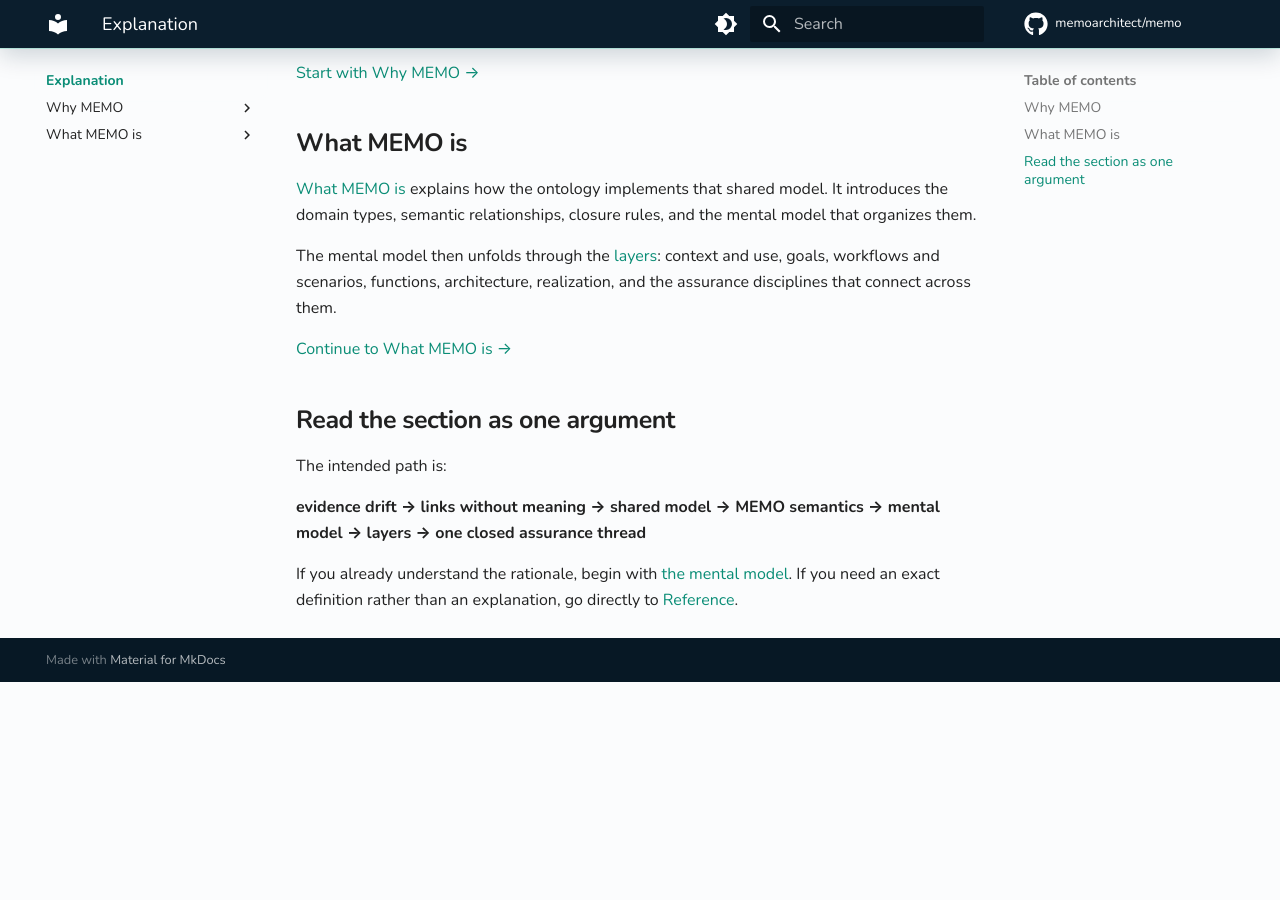
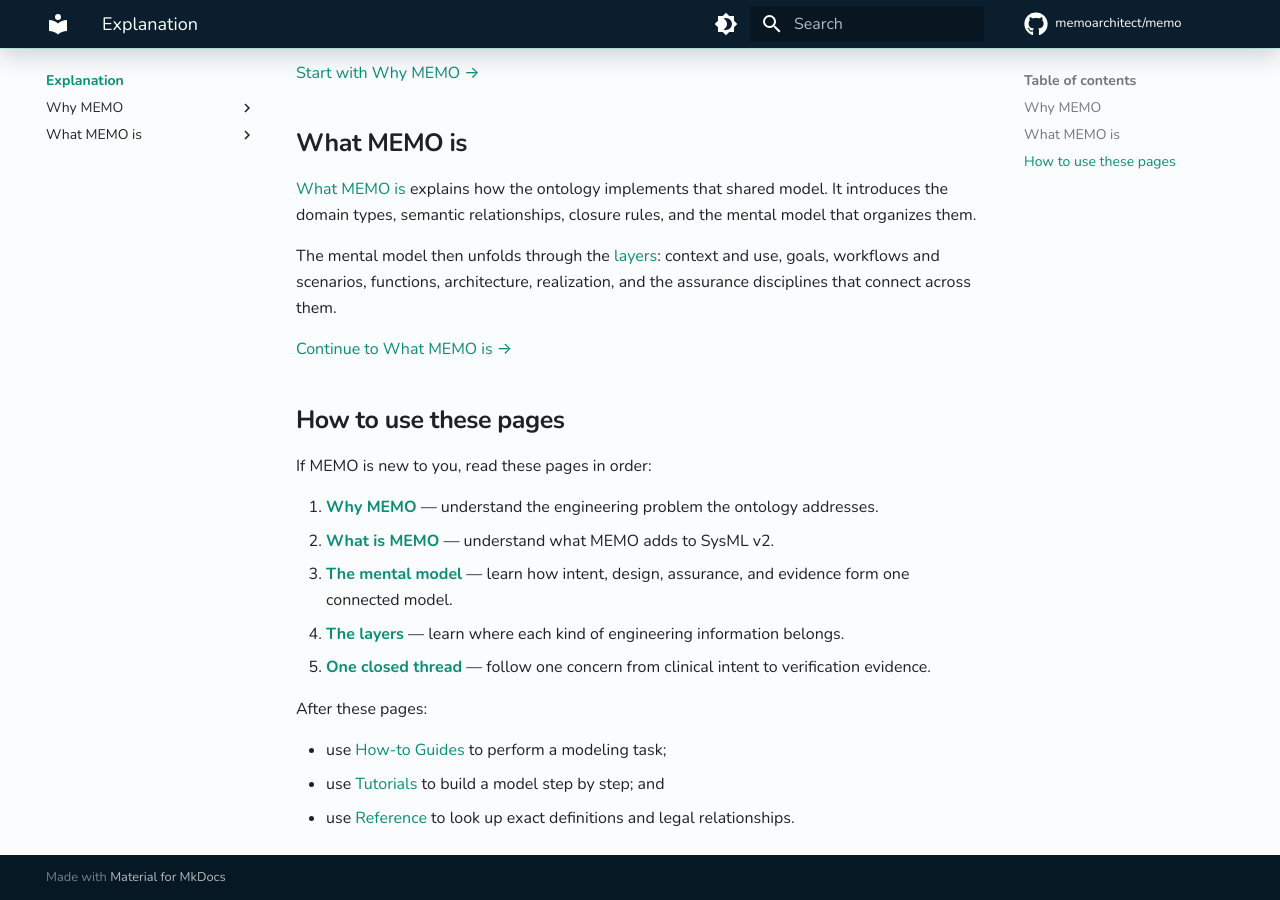
Before and after one commit to memoarchitect/memo, an MkDocs documentation site: the page built from docs/explanation/index.md, in a window 1280 px wide and 900 px high, scrolled down 586 px. Built offline with MkDocs 1.6.1 and Material for MkDocs 9.7.7, drawn with Linux system fonts in a browser that asks for light colours; comment, search, counter and statistics services are not loaded; before the commit the page ends 1268 px from its top, so only the background shows below that.

Commit message:
docs: make explanation reading path explicit

```diff
--- a/docs/explanation/index.md
+++ b/docs/explanation/index.md
@@ -33,13 +33,23 @@ and the assurance disciplines that connect across them.
 
 [Continue to What MEMO is →](../what/index.md)
 
-## Read the section as one argument
+## How to use these pages
 
-The intended path is:
+If MEMO is new to you, read these pages in order:
 
-**evidence drift → links without meaning → shared model → MEMO semantics →
-mental model → layers → one closed assurance thread**
+1. **[Why MEMO](../why/index.md)** — understand the engineering problem the
+   ontology addresses.
+2. **[What is MEMO](../what/index.md)** — understand what MEMO adds to SysML v2.
+3. **[The mental model](../what/mental-model.md)** — learn how intent, design,
+   assurance, and evidence form one connected model.
+4. **[The layers](../layers/index.md)** — learn where each kind of engineering
+   information belongs.
+5. **[One closed thread](../what/closed-thread.md)** — follow one concern from
+   clinical intent to verification evidence.
 
-If you already understand the rationale, begin with
-[the mental model](../what/mental-model.md). If you need an exact definition
-rather than an explanation, go directly to [Reference](../reference/index.md).
+After these pages:
+
+- use [How-to Guides](../how-to/index.md) to perform a modeling task;
+- use [Tutorials](../examples/index.md) to build a model step by step; and
+- use [Reference](../reference/index.md) to look up exact definitions and
+  legal relationships.
```
